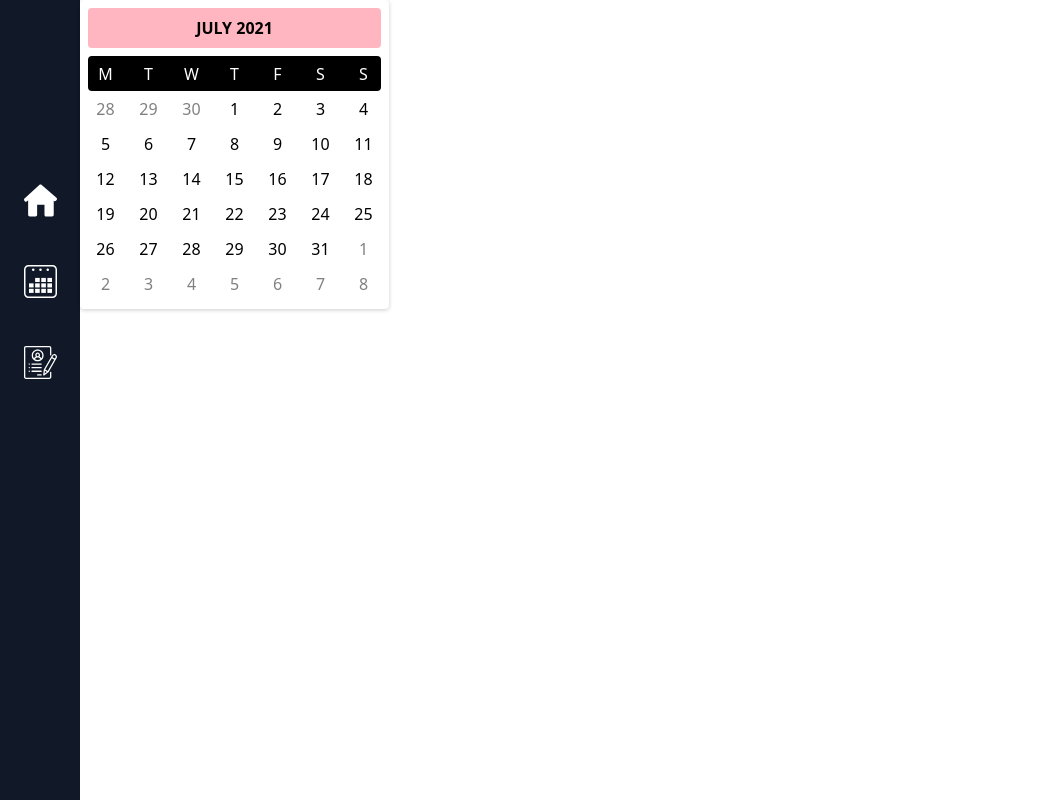
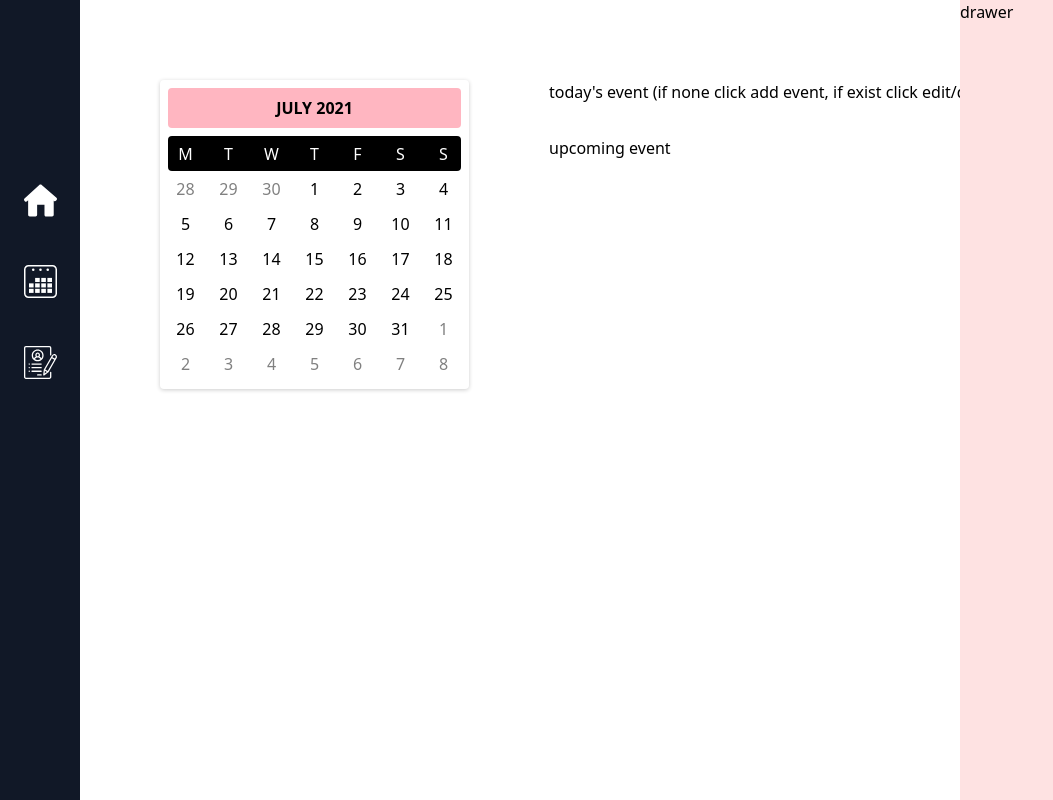
Before and after one commit to hannah-mazri/ng-intlog, an Angular app: page / in a window 1280 px wide. Shown: the whole page, without its empty margins (0-1053 px from the left). Built offline with nearby package versions, Linux system fonts and the light colour scheme.

Commit message:
working on drawer

```diff
--- a/src/app/app.component.html
+++ b/src/app/app.component.html
@@ -2,5 +2,16 @@
 
 <div class="flex h-screen">
   <app-sidenav></app-sidenav>
-  <app-calendar-container></app-calendar-container>
+  <div class="p-20 flex">
+    <div class="flex flex-col">
+      <app-calendar-container></app-calendar-container>
+    </div>
+    <div class="ml-20">
+      <div>
+        today's event (if none click add event, if exist click edit/delete)
+      </div>
+      <div class="mt-8">upcoming event</div>
+    </div>
+    <div class="absolute right-0 top-0 h-full w-80 bg-red-100">drawer</div>
+  </div>
 </div>
```
